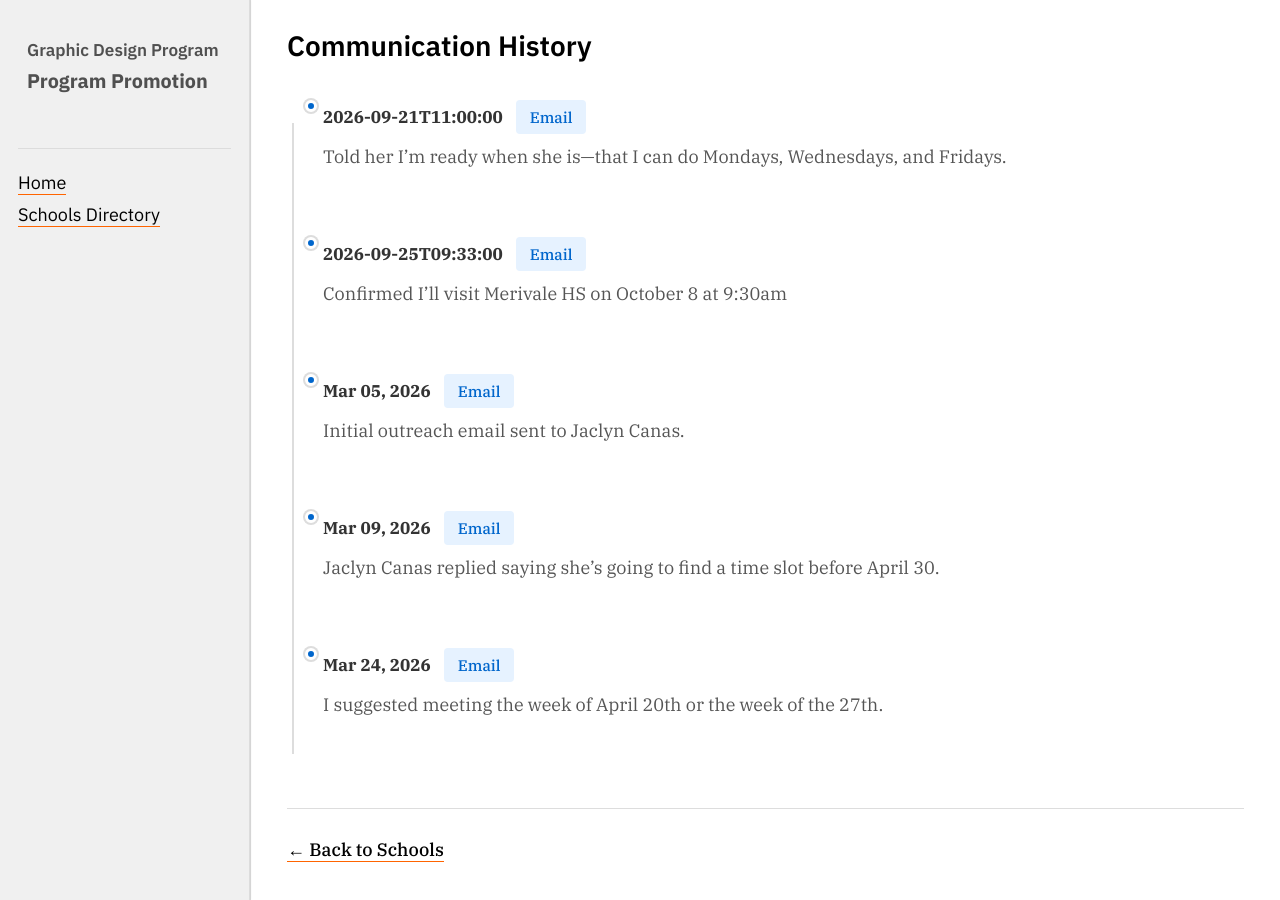
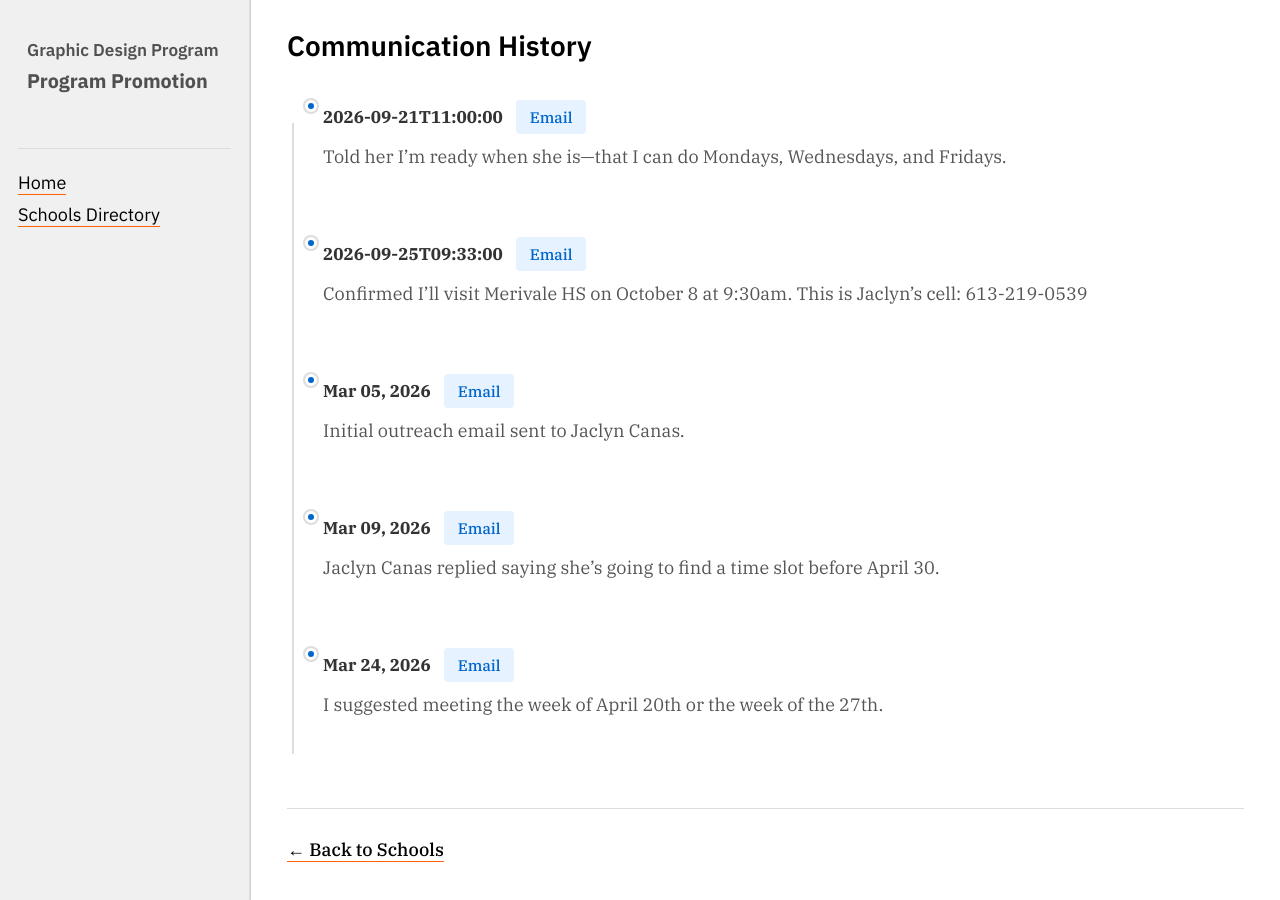
Before and after one commit to AlainParadis/program-promotion, a Jekyll site: the page built from _schools/merivale-high-school.md, in a window 1280 px wide and 900 px high, scrolled down 501 px. Built offline with Jekyll 4.4.1, drawn with Linux system fonts in a browser that asks for light colours.

Commit message:
Add Merivale contact number
Updated the Merivale High School meeting note to include Jaclyn's cell phone number for the confirmed October 8 visit.

```diff
--- a/_schools/merivale-high-school.md
+++ b/_schools/merivale-high-school.md
@@ -13,7 +13,7 @@ contact:
 communications:
   - date: "2026-09-25T09:33:00"
     method: "email"
-    note: "Confirmed I'll visit Merivale HS on October 8 at 9:30am"
+    note: "Confirmed I'll visit Merivale HS on October 8 at 9:30am. This is Jaclyn's cell: 613-219-0539"
   - date: "2026-09-21T11:00:00"
     method: "email"
     note: "Told her I'm ready when she is—that I can do Mondays, Wednesdays, and Fridays."
```
